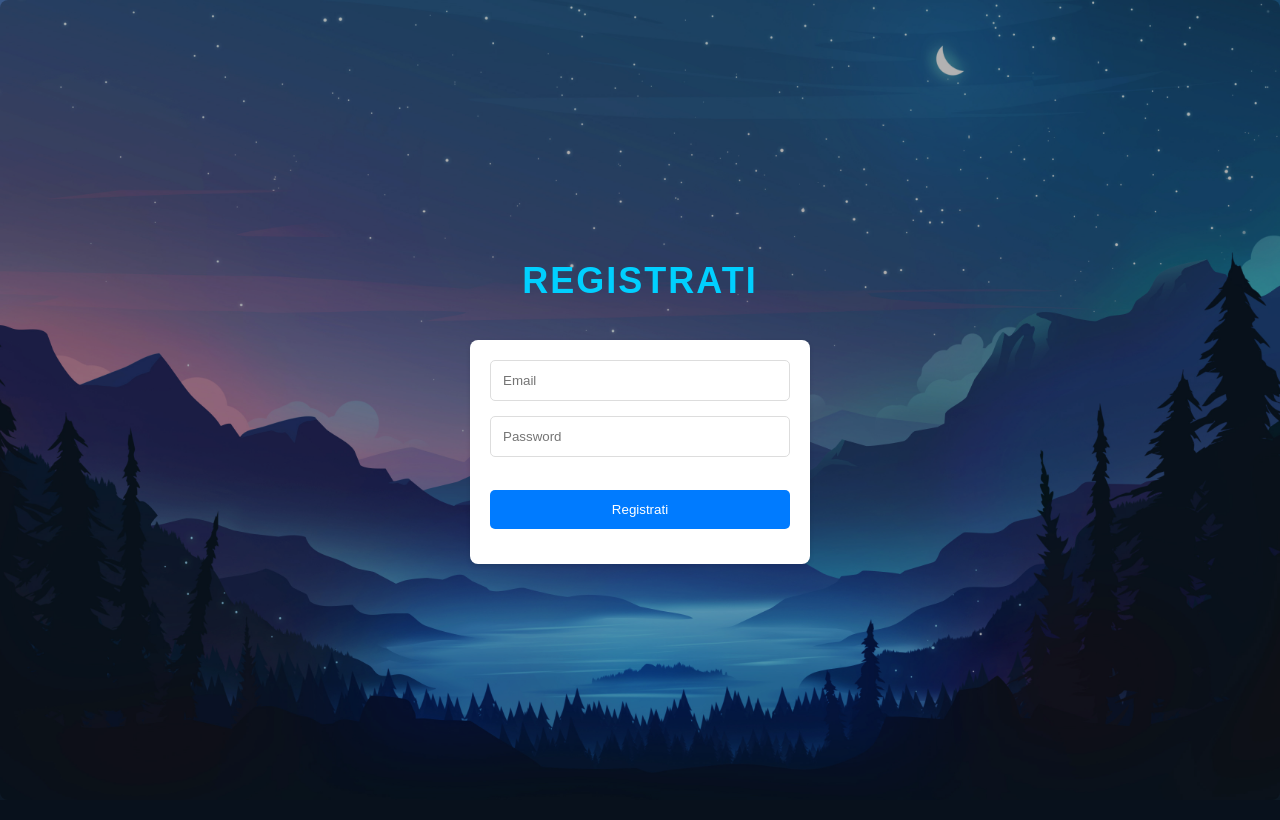
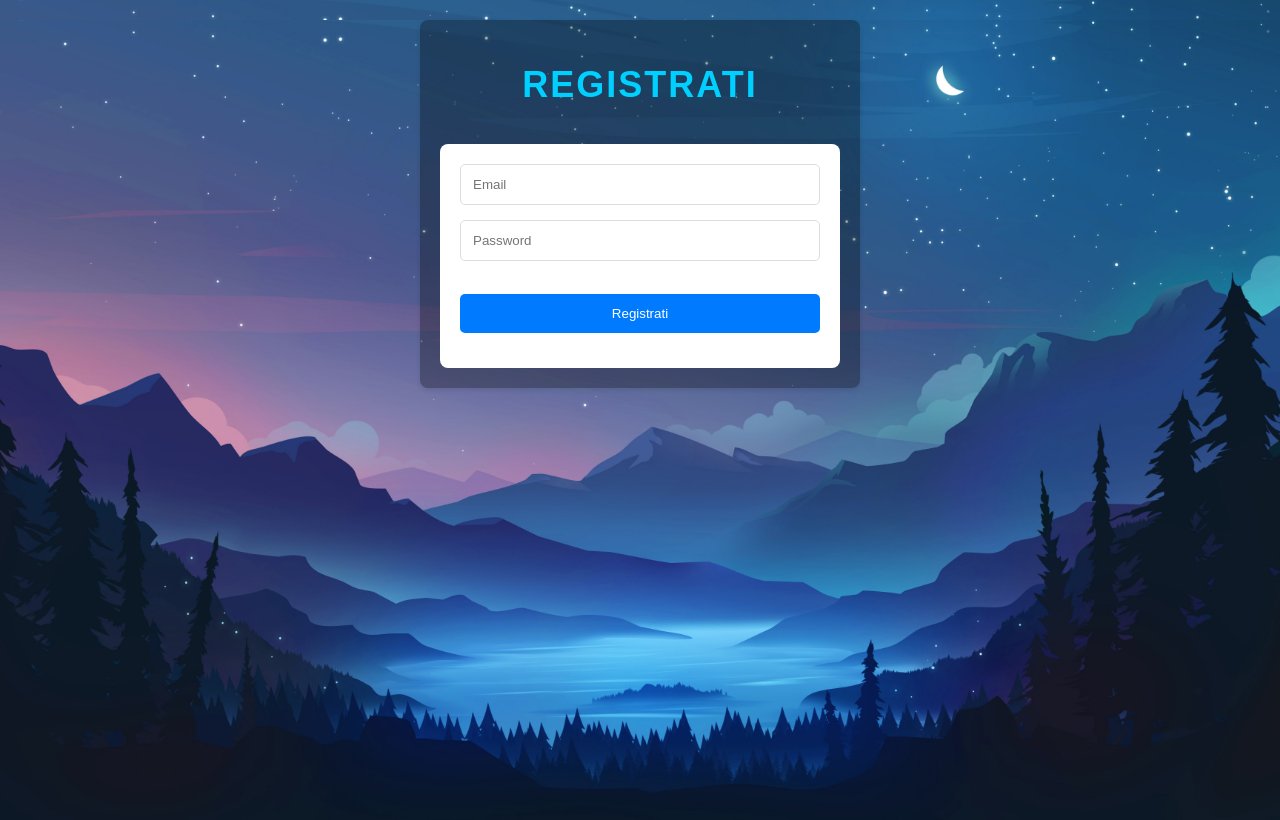
Before and after one commit to Cuco22/progetto_AWS, a PHP site: page /register.php in a window 1280 px wide. Before the commit the page ends 772 px from the top, so only its background shows below. Run offline with PHP 8.4, Linux system fonts and the light colour scheme.

Commit message:
Update style_register.css

```diff
--- a/aws_progetto/css/style_register.css
+++ b/aws_progetto/css/style_register.css
@@ -12,13 +12,13 @@ body, html {
 }
 
 .form-container {
-    display: flex;
-    flex-direction: column;
-    justify-content: center;
-    align-items: center;
-    height: 100vh;
+    width: 100%;
+    max-width: 400px; /* Limita la larghezza massima del form */
+    margin: 20px auto; /* Centra il form orizzontalmente e distanzia dal bordo superiore */
+    padding: 20px;
     background-color: rgba(0, 0, 0, 0.3); /* Overlay background */
     border-radius: 8px;
+    box-shadow: 0 2px 5px rgba(0, 0, 0, 0.1);
 }
 
 .form-container h1 {
@@ -33,12 +33,9 @@ body, html {
 }
 
 .form-container form {
-    max-width: 300px;
-    width: 100%;
-    padding: 20px;
     background-color: #ffffff;
     border-radius: 8px;
-    box-shadow: 0 2px 5px rgba(0, 0, 0, 0.1);
+    padding: 20px;
 }
 
 input[type="email"], input[type="password"], input[type="submit"] {
```
